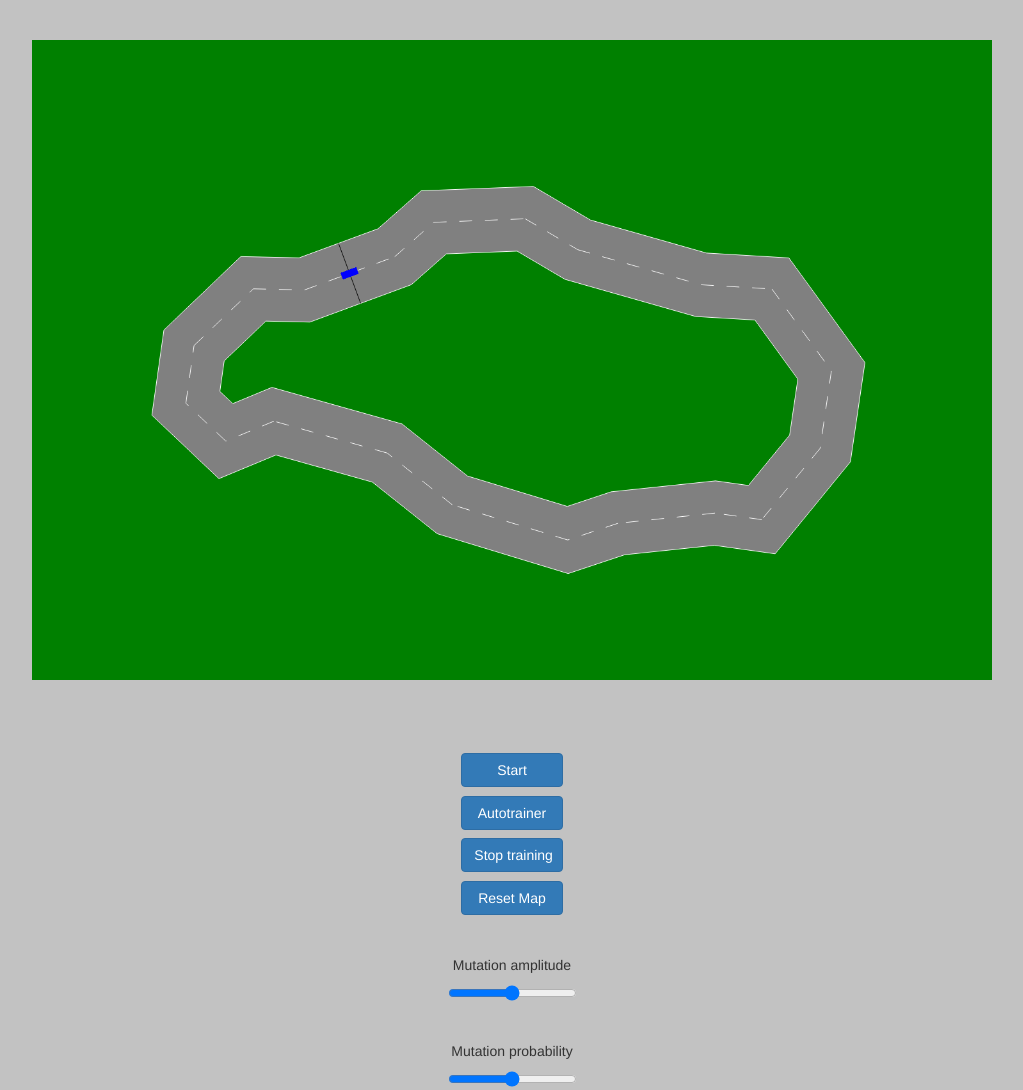
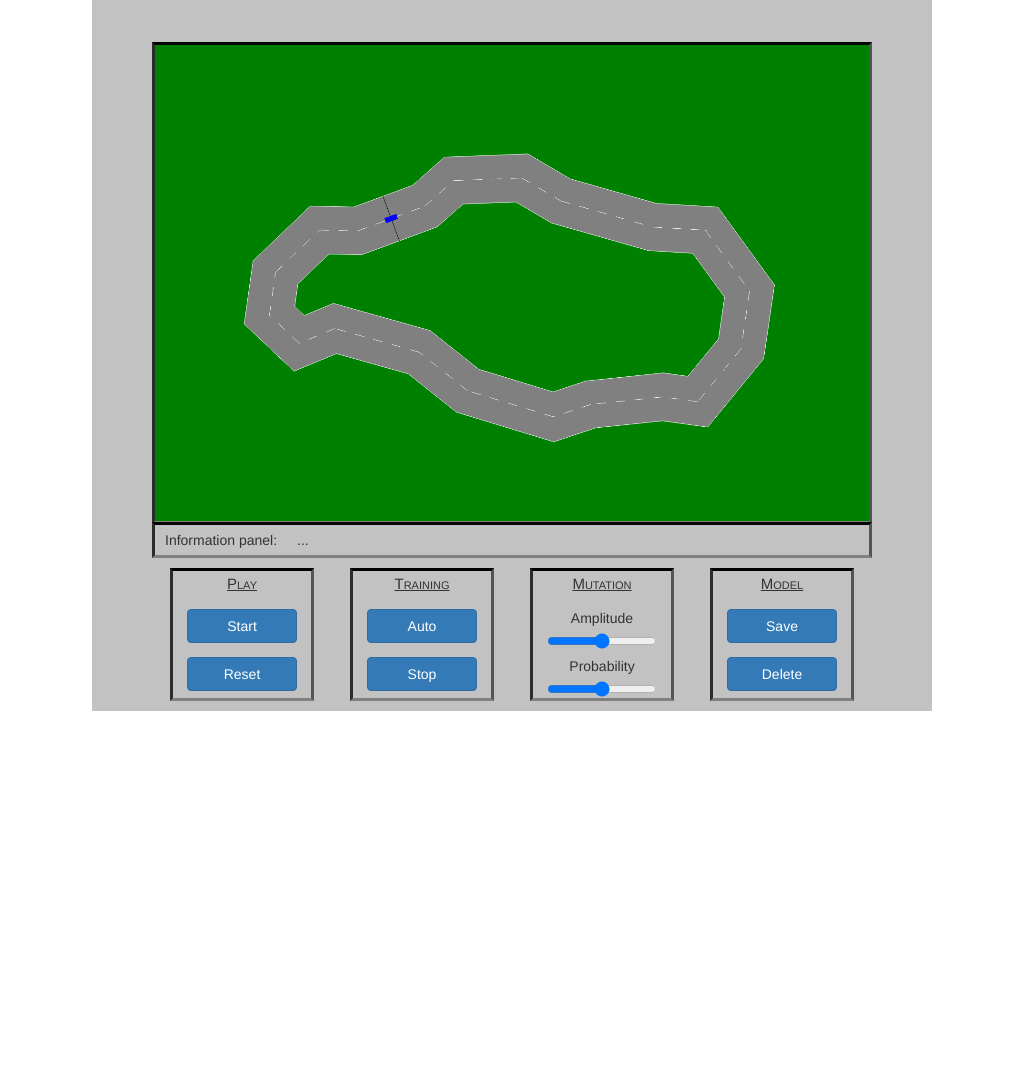
Before and after one commit to Eskarino/JSCar, a plain HTML site: page rllab.html in a window 1280 px wide. Shown: the top 1090 px of the page, without its empty margins (128-1151 px from the left). After the commit the page ends 800 px from the top, so only its background shows below. Drawn offline with nearby package versions, Linux system fonts and the light colour scheme.

Commit message:
Cosmetic

```diff
--- a/jss/main.js
+++ b/jss/main.js
@@ -4,9 +4,7 @@ canvas.width = 1500;
 const ctx = canvas.getContext('2d');
 const road_width = 100
 
-const DOM_selected_car = document.getElementById("selectedCar");
-const DOM_best_car_counter = document.getElementById("bestCar");
-const DOM_selected_car_counter = document.getElementById("selectedCar");
+const DOM_infos = document.getElementById("infos");
 let animation_ongoing = false;
 let frame_id;
 
@@ -24,6 +22,7 @@ let forever_best_reward = 0;
 let selected_car = null;
 
 discard_gnet()
+DOM_infos.innerText = '...'
 
 check_clicked_car()
 
@@ -40,15 +39,14 @@ function start(){
         cancelAnimationFrame(frame_id)
     } else if (training_ongoing){
         stop_training()
-    } else {
-        DOM_selected_car_counter.innerText = 'Selected: | Reward: '
-        selected_car = null;
-        DOM_selected_car.value = '';
-        loop_counter = 0;
-        car_init();
-        animation_ongoing = true;
-        loop(true);
     }
+    DOM_infos.innerText = '...'
+    selected_car = null;
+    DOM_infos.value = '';
+    loop_counter = 0;
+    car_init();
+    animation_ongoing = true;
+    loop(true);
 }
 
 function loop(visible) {
@@ -75,9 +73,9 @@ function loop(visible) {
                 ...cars.map(c=>car_table[c.id].reward)
         ));
     }
-    DOM_best_car_counter.innerText = 'Best car: ' + String(best_car.id) + ' | Reward: ' + String(~~car_table[best_car.id].reward)
+    DOM_infos.innerText = 'Best car: ' + String(best_car.id) + ' | Reward: ' + String(~~car_table[best_car.id].reward)
     if (selected_car){
-        DOM_selected_car_counter.innerText = 'Selected: ' + String(selected_car.id) + ' | Reward: ' + String(~~car_table[selected_car.id].reward)
+        DOM_infos.innerText = 'Selected: ' + String(selected_car.id) + ' | Reward: ' + String(~~car_table[selected_car.id].reward)
     }
     loop_counter++;
 
@@ -127,7 +125,7 @@ function one_race(){
     }
 
     console.log('Iteration ' + String(race_counter) + ' || Best reward: ' + String(~~best_reward))
-    DOM_selected_car_counter.innerText = 'Iteration ' + String(race_counter) + ' || Best reward: ' + String(~~best_reward)
+    DOM_infos.innerText = 'Training ongoing - Iteration ' + String(race_counter) + ' || Best reward: ' + String(~~best_reward)
 
     if (race_counter%10==0 && race_counter!=0){
         save_gnet();
@@ -142,7 +140,11 @@ function one_race(){
         last_best_reward = best_reward;
     }
 
-    if (race_counter >= training_iter ||best_reward == reward_limit){
+    if (race_counter >= training_iter){
+        DOM_infos.innerText = 'Failed after 1000 races :('
+        stop_training()
+    } else if (best_reward >= reward_limit) {
+        DOM_infos.innerText = 'TRAINING COMPLETED'
         stop_training()
     }
 
@@ -209,14 +211,15 @@ function save_gnet(){
             JSON.stringify(selected_car.net));
         } else {
             localStorage.setItem('best_car',
-                JSON.stringify(best_car.net));
+                JSON.stringify(forever_best_car.net));
     }
     console.log('Saved')
+    DOM_infos.innerText = 'Network saved - Iteration ' + String(race_counter) + ' || Best reward: ' + String(~~best_reward);
 }
 
 function discard_gnet(){
     localStorage.removeItem('best_car');
-    DOM_best_car_counter.innerText = 'Best car: | Reward: '
+    DOM_infos.innerText = 'Network discarded'
     console.log('Discarded');
     best_car = null;
     forever_best_car = null;
--- a/rllab.html
+++ b/rllab.html
@@ -16,30 +16,37 @@
             <div id="canvasCtn">
                 <canvas id="theCanvas"></canvas>
             </div>
+            <div id = "carsInfo" class="infoSubsection">
+                <p id="fix-info">Information panel: </p>
+                <p id="infos">...</p>
+            </div>
             <div class="buttonsSection">
                 <div id="saveButtons" class="buttonsSubsection">
+                    <h5>Play</h5>
                     <button id="startBtn" onclick="start()" type="button" class="btn btn-primary">Start</button>
-                    <button id="startXtimes" onclick="startTraining()" type="button" class="btn btn-primary">Autotrainer</button>
-                    <button id="stoptraining" onclick="stop_training()" type="button" class="btn btn-primary">Stop training</button>
-                    <button onclick="reset_map()" type="button" class="btn btn-primary">Reset Map</button>
+                    <button onclick="reset_map()" type="button" class="btn btn-primary">Reset</button>
                 </div>
+                <div id="trainingButtons" class="buttonsSubsection">
+                    <h5>Training</h5>
+                    <button id="startXtimes" onclick="startTraining()" type="button" class="btn btn-primary">Auto</button>
+                    <button id="stoptraining" onclick="stop_training()" type="button" class="btn btn-primary">Stop</button>
+                </div>
+
                 <div id="mutationButtons" class="buttonsSubsection">
+                    <h5>Mutation</h5>
                     <div class = "mutation">
-                        <p>Mutation amplitude</p>
+                        <p>Amplitude</p>
                         <input type="range" id="mutationRate" min="0" max="100" value="50" class="slider"/>
                     </div>
                     <div class = "mutation">
-                        <p>Mutation probability</p>
+                        <p>Probability</p>
                         <input type="range" id="mutationProb" min="0" max="100" value="50" class="slider"/>
                     </div>
                 </div>
                 <div id = "ModelSaving" class="buttonsSubsection">
-                    <button onclick="save_gnet()" type="button" class="btn btn-primary">Save model</button>
-                    <button onclick="discard_gnet()" type="button" class="btn btn-primary">Delete model</button>
-                </div>
-                <div id = "carsInfo" class="buttonsSubsection">
-                    <p id="bestCar">Best Car: | Reward: </p>
-                    <p id="selectedCar">Selected: | Reward: </p>
+                    <h5>Model</h5>
+                    <button onclick="save_gnet()" type="button" class="btn btn-primary">Save</button>
+                    <button onclick="discard_gnet()" type="button" class="btn btn-primary">Delete</button>
                 </div>
             </div>
         </div>
--- a/style.css
+++ b/style.css
@@ -1,43 +1,90 @@
 body{
-    margin: 0;
-    background-color: rgb(194, 194, 194);
+    background-color:white;
     overflow: hidden;
     text-align: center;
+    margin: 0;
+    align-items: center;
+    justify-items: center;
 }
 
 #theCanvas{
     background-color: green;
+    width: 100%;
+    height: 100%;
+    border-style: inset;
+    border-color: black black grey grey;
+}
+
+#canvasCtn{
+    margin-top: 5%;
+    max-height: 60vh;
+    max-width: calc(1.5*60vh);
+}
+
+div{
+    margin: auto;
+}
+
+.main{
+    background-color: rgb(194, 194, 194);
+    display: flex;
+    flex-wrap: wrap;
+    flex-direction: column;
+    max-height: 100vh;
+    max-width: calc(1.5*70vh);
+    align-items: center;
+    justify-items: center;
+    margin: auto;
+}
+
+.mutation {
     width: 80%;
 }
 
-div{
-    margin:20px;
-}
-
-.main{
+.buttonsSection {
+    justify-content: space-between;
+    align-content: space-between;
     display: flex;
     flex-wrap: wrap;
-}
-
-#slider {
-    width: 20%;
-}
-
-.buttonsSection {
-    margin-left: auto;
-    margin-right: auto;
-    flex-wrap: wrap;
+    width: 100%;
+    max-width: calc(1.5*60vh);
 }
 
 .buttonsSubsection {
     display: flex;
+    margin-top: 10px;
+    margin-bottom: 10px;
     flex-direction: column;
     align-items: center;
     flex-basis: 20%;
+    width: 100%;
+    border-style: inset;
+    border-color: black black grey grey;
+    align-content: space-evenly;
+    justify-content: space-evenly;
+}
+
+.infoSubsection {
+    display: flex;
+    width: 100%;
+    max-width: calc(1.5*60vh);
+    border-style: inset;
+    border-color: black black grey grey;
 }
 
 .btn {
-    width: 60%;
-    margin-top: 5%;
-    min-width: 100px;
+    width: 80%;
+    margin: 5% 5% 5% 5%;
+    min-width: 80px;
 }
+
+p {
+    margin: 5px 10px 5px;
+}
+
+h5 {
+    font-size: 15px;
+    font-variant: small-caps;
+    margin-top: 5px;
+    text-decoration-line: underline;
+}
--- a/style2.css
+++ /dev/null
@@ -1,43 +0,0 @@
-body{
-    margin: 0;
-    background-color: rgb(194, 194, 194);
-    overflow: hidden;
-    text-align: center;
-}
-
-#theCanvas{
-    background-color: green;
-    width: 80%;
-}
-
-div{
-    margin:20px;
-}
-
-.main{
-    display: flex;
-    flex-wrap: wrap;
-}
-
-#slider {
-    width: 20%;
-}
-
-.buttonsSection {
-    margin-left: auto;
-    margin-right: auto;
-    flex-wrap: wrap;
-}
-
-.buttonsSubsection {
-    display: flex;
-    flex-direction: column;
-    align-items: center;
-    flex-basis: 20%;
-}
-
-.btn {
-    width: 60%;
-    margin-top: 5%;
-    min-width: 100px;
-}
```
Also changed, not shown: test.html (deleted, +0 -27 lines), 2 other files.
